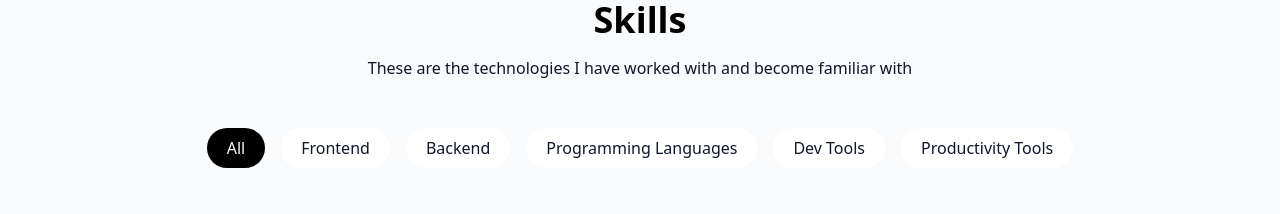
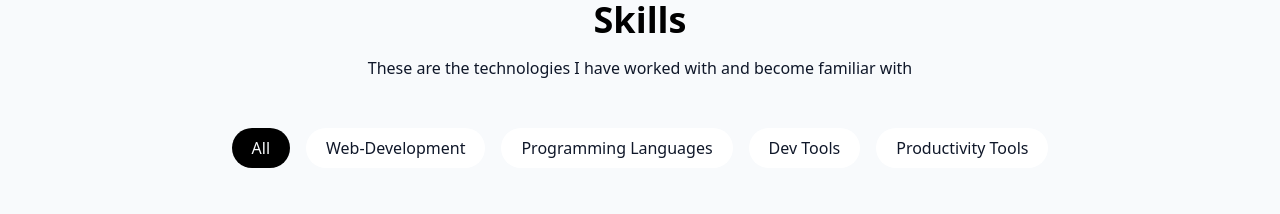
Before and after one commit to DarthCoder-afk/react-portfolio, a React (Vite) app: page / in a window 1280 px wide. Shown: the part 1720-1934 px from the top of the page. Built offline with nearby package versions, Linux system fonts and the light colour scheme.

Commit message:
changed the tab name in skill section

```diff
--- a/src/components/SkillSection.jsx
+++ b/src/components/SkillSection.jsx
@@ -3,16 +3,16 @@ import { cn } from "@/lib/utils";
 
 const skills = [
   // Web Development
-  { name: "HTML", img:"https://cdn.jsdelivr.net/gh/devicons/devicon@latest/icons/html5/html5-original-wordmark.svg", category: "frontend" },
-  { name: "CSS", img:"https://cdn.jsdelivr.net/gh/devicons/devicon@latest/icons/css3/css3-original-wordmark.svg" , category: "frontend" },
-  { name: "JavaScript", img: "https://cdn.jsdelivr.net/gh/devicons/devicon@latest/icons/javascript/javascript-original.svg" , category: "frontend" },
-  { name: "React", img: "https://cdn.jsdelivr.net/gh/devicons/devicon@latest/icons/react/react-original-wordmark.svg" , category: "frontend" },
-  { name: "Bootstap", img: "https://cdn.jsdelivr.net/gh/devicons/devicon@latest/icons/bootstrap/bootstrap-original-wordmark.svg" , category: "frontend" },
-  { name: "Tailwind CSS", img: "https://cdn.jsdelivr.net/gh/devicons/devicon@latest/icons/tailwindcss/tailwindcss-original.svg", category: "frontend" },
-  { name: "Node.js", img: "https://cdn.jsdelivr.net/gh/devicons/devicon@latest/icons/nodejs/nodejs-plain-wordmark.svg", category: "backend" },
-  { name: "PHP", img: "https://cdn.jsdelivr.net/gh/devicons/devicon@latest/icons/php/php-original.svg", category: "backend" },
-  { name: "MySQL", img: "https://cdn.jsdelivr.net/gh/devicons/devicon@latest/icons/mysql/mysql-original-wordmark.svg", category: "backend" },
-  { name: "Firebase", img: "https://cdn.jsdelivr.net/gh/devicons/devicon@latest/icons/firebase/firebase-plain-wordmark.svg", category: "backend" },
+  { name: "HTML", img:"https://cdn.jsdelivr.net/gh/devicons/devicon@latest/icons/html5/html5-original-wordmark.svg", category: "web-development" },
+  { name: "CSS", img:"https://cdn.jsdelivr.net/gh/devicons/devicon@latest/icons/css3/css3-original-wordmark.svg" , category: "web-development" },
+  { name: "JavaScript", img: "https://cdn.jsdelivr.net/gh/devicons/devicon@latest/icons/javascript/javascript-original.svg" , category: "web-development" },
+  { name: "React", img: "https://cdn.jsdelivr.net/gh/devicons/devicon@latest/icons/react/react-original-wordmark.svg" , category: "web-development" },
+  { name: "Bootstap", img: "https://cdn.jsdelivr.net/gh/devicons/devicon@latest/icons/bootstrap/bootstrap-original-wordmark.svg" , category: "web-development" },
+  { name: "Tailwind CSS", img: "https://cdn.jsdelivr.net/gh/devicons/devicon@latest/icons/tailwindcss/tailwindcss-original.svg", category: "web-development" },
+  { name: "Node.js", img: "https://cdn.jsdelivr.net/gh/devicons/devicon@latest/icons/nodejs/nodejs-plain-wordmark.svg", category: "web-development" },
+  { name: "PHP", img: "https://cdn.jsdelivr.net/gh/devicons/devicon@latest/icons/php/php-original.svg", category: "web-development" },
+  { name: "MySQL", img: "https://cdn.jsdelivr.net/gh/devicons/devicon@latest/icons/mysql/mysql-original-wordmark.svg", category: "web-development" },
+  { name: "Firebase", img: "https://cdn.jsdelivr.net/gh/devicons/devicon@latest/icons/firebase/firebase-plain-wordmark.svg", category: "web-development" },
 
   // Programming Languages
   { name: "Python", img:"https://cdn.jsdelivr.net/gh/devicons/devicon@latest/icons/python/python-original-wordmark.svg", category: "programming languages" },
@@ -38,7 +38,7 @@ const skills = [
 
 ];
 
-const categories = ["all", "frontend", "backend", "programming languages", "dev tools", "productivity tools"];
+const categories = ["all", "web-development", "programming languages", "dev tools", "productivity tools"];
 
 export const SkillSection = () => {
 
```
